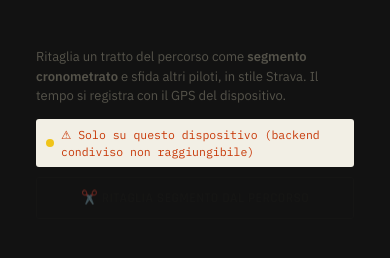
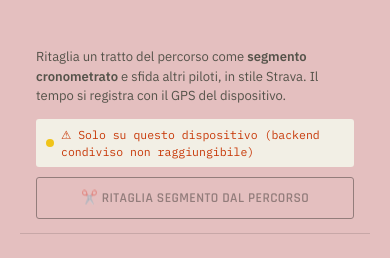
Before and after one commit to mdvstudios/rally-roadbook, a website: page index.html in a window 390 px wide. Drawn offline with nearby package versions, Linux system fonts and the light colour scheme; no server answers.

```diff
--- a/style.css
+++ b/style.css
@@ -439,7 +439,7 @@
     width: 100vw !important;
     height: 100vh !important;
     z-index: 999999 !important;
-    background-color: #121212 !important; /* Mantiene il tema scuro */
+    background-color: #e4bfbf !important; /* Mantiene il tema scuro */
     padding: 20px !important;
     box-sizing: border-box !important;
     overflow-y: auto !important;
```
